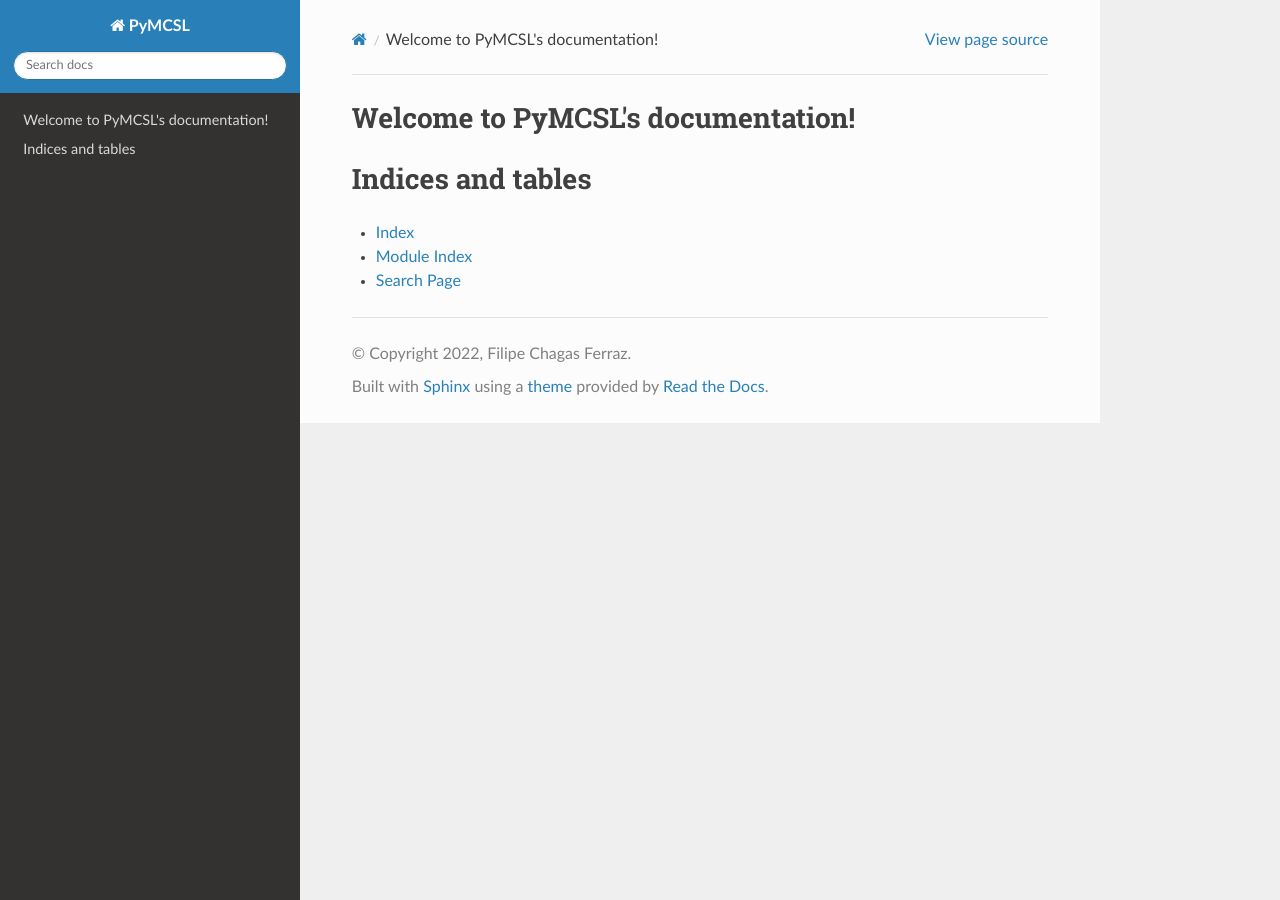
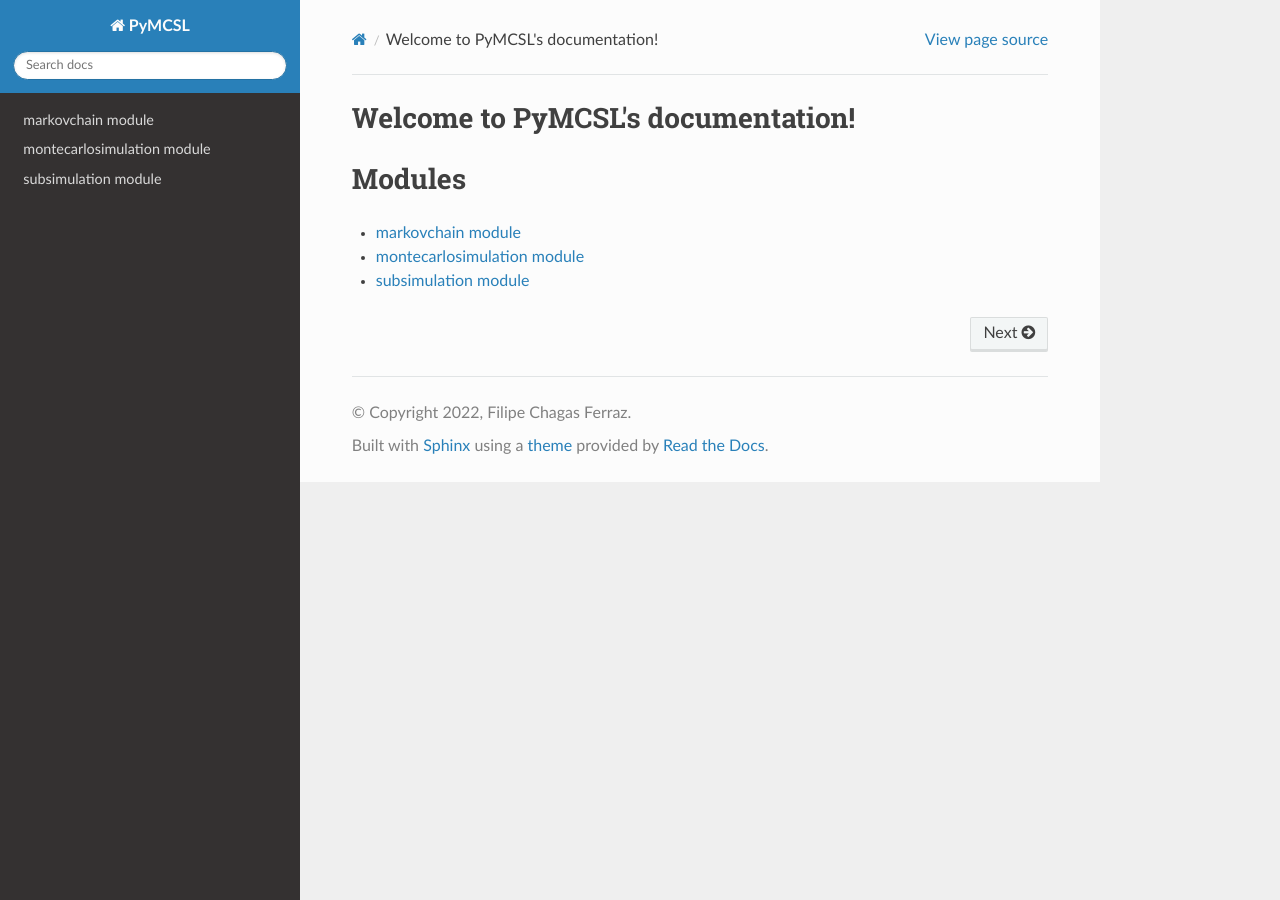
Before and after one commit to FilipeChagasDev/PyMCSL, a Sphinx documentation site: the page built from docs/index.rst, in a window 1280 px wide. Built offline with Sphinx 7.4.7 and the Read the Docs theme 2.0.0, drawn with Linux system fonts in a browser that asks for light colours.

Commit message:
Update index.rst

```diff
--- a/docs/index.rst
+++ b/docs/index.rst
@@ -9,11 +9,13 @@ Welcome to PyMCSL's documentation!
 .. toctree::
    :maxdepth: 2
    :caption: Contents:
-   modules
 
-Indices and tables
-==================
+Modules
+=======
 
-* :ref:`genindex`
-* :ref:`modindex`
-* :ref:`search`
+.. toctree::
+   :maxdepth: 4
+
+   markovchain
+   montecarlosimulation
+   subsimulation
```
